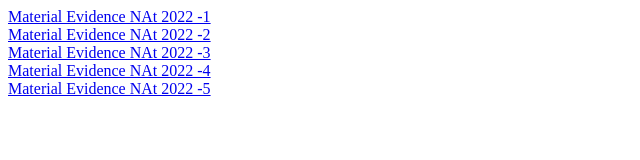
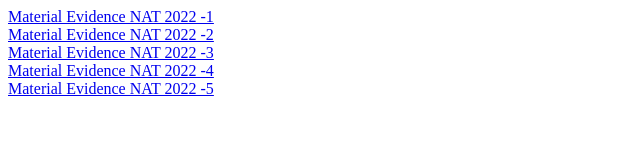
Before and after one commit to DrPramod/National-Award-to-Teachers, a plain HTML site: page index.html in a window 1280 px wide. Shown: the full height of the page, 0-640 px from the left. Drawn offline with Linux system fonts and the light colour scheme.

Commit message:
Update index.html

```diff
--- a/index.html
+++ b/index.html
@@ -4,10 +4,10 @@
         <title>National Award Links</title>
     </head>
     <body>
-        <div><a href="https://drive.google.com/drive/folders/1JE9k85ase2O0TETvS21t25eMdcx9d8mQ?usp=sharing">Material Evidence NAt 2022 -1</a></div>
-        <div><a href="https://drive.google.com/drive/folders/1NCg1_Zn9eA0YkVIKHg_Pw1j4EsLEG6TN?usp=sharing">Material Evidence NAt 2022 -2</a></div>
-        <div><a href="https://docs.google.com/document/d/1XZiHmJr3skuwJczzTHUxymRwXebct5st/edit?usp=sharing&ouid=110666664666527438708&rtpof=true&sd=true">Material Evidence NAt 2022 -3</a></div>
-        <div><a href="https://youtu.be/drnWnSbT-KM">Material Evidence NAt 2022 -4</a></div>
-        <div><a href="https://m.facebook.com/story.php?story_fbid=pfbid0Z3XFavvktrSvv8pjwQYkwRbmZvMXdJah1ab891wPh2WNPCoEA3Tg3HN853jcWA7Ql&id=100000292542141">Material Evidence NAt 2022 -5</a></div>
+        <div><a href="https://drive.google.com/drive/folders/1JE9k85ase2O0TETvS21t25eMdcx9d8mQ?usp=sharing">Material Evidence NAT 2022 -1</a></div>
+        <div><a href="https://drive.google.com/drive/folders/1NCg1_Zn9eA0YkVIKHg_Pw1j4EsLEG6TN?usp=sharing">Material Evidence NAT 2022 -2</a></div>
+        <div><a href="https://docs.google.com/document/d/1XZiHmJr3skuwJczzTHUxymRwXebct5st/edit?usp=sharing&ouid=110666664666527438708&rtpof=true&sd=true">Material Evidence NAT 2022 -3</a></div>
+        <div><a href="https://youtu.be/drnWnSbT-KM">Material Evidence NAT 2022 -4</a></div>
+        <div><a href="https://m.facebook.com/story.php?story_fbid=pfbid0Z3XFavvktrSvv8pjwQYkwRbmZvMXdJah1ab891wPh2WNPCoEA3Tg3HN853jcWA7Ql&id=100000292542141">Material Evidence NAT 2022 -5</a></div>
     </body>
 </html>
```
